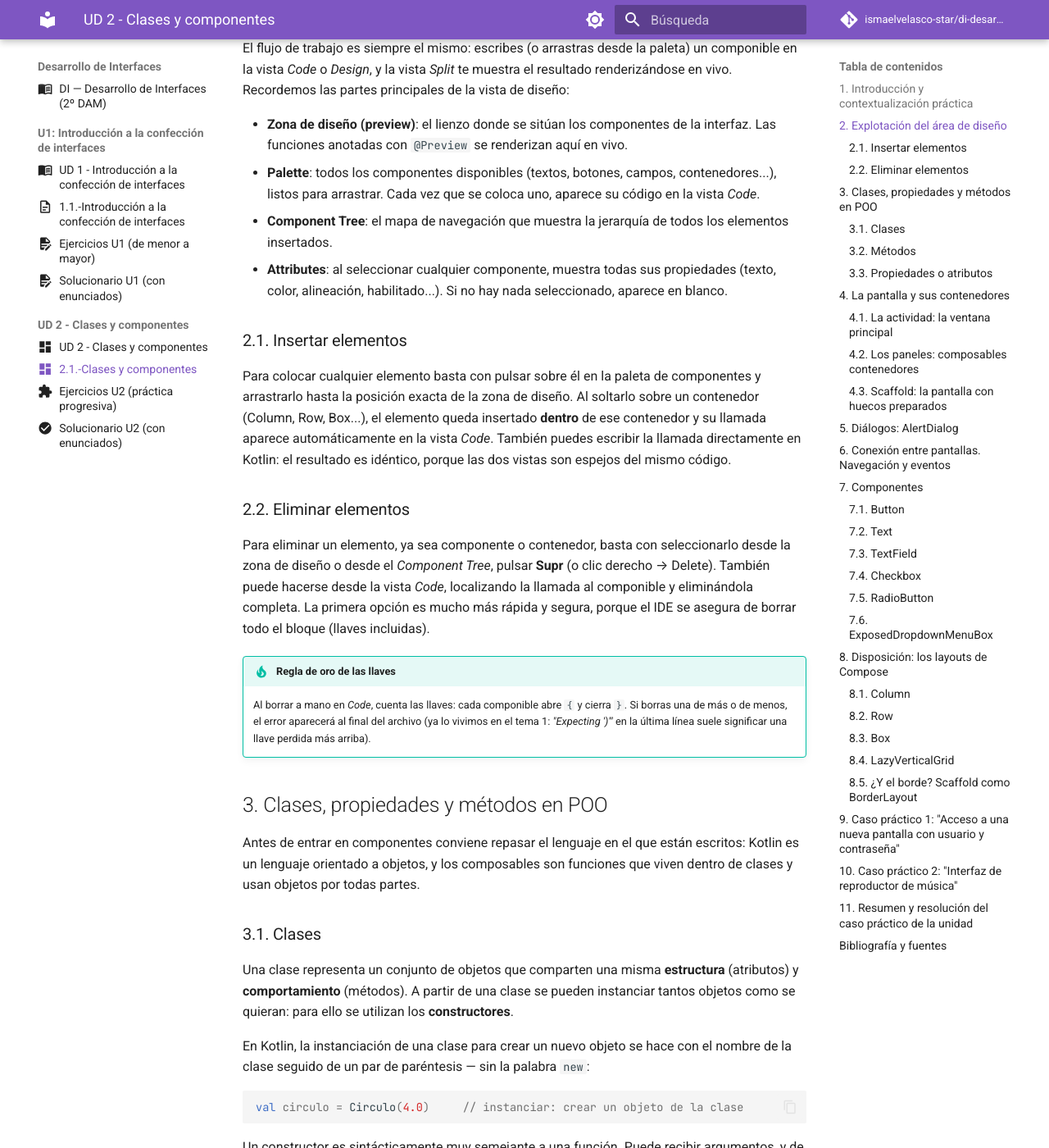
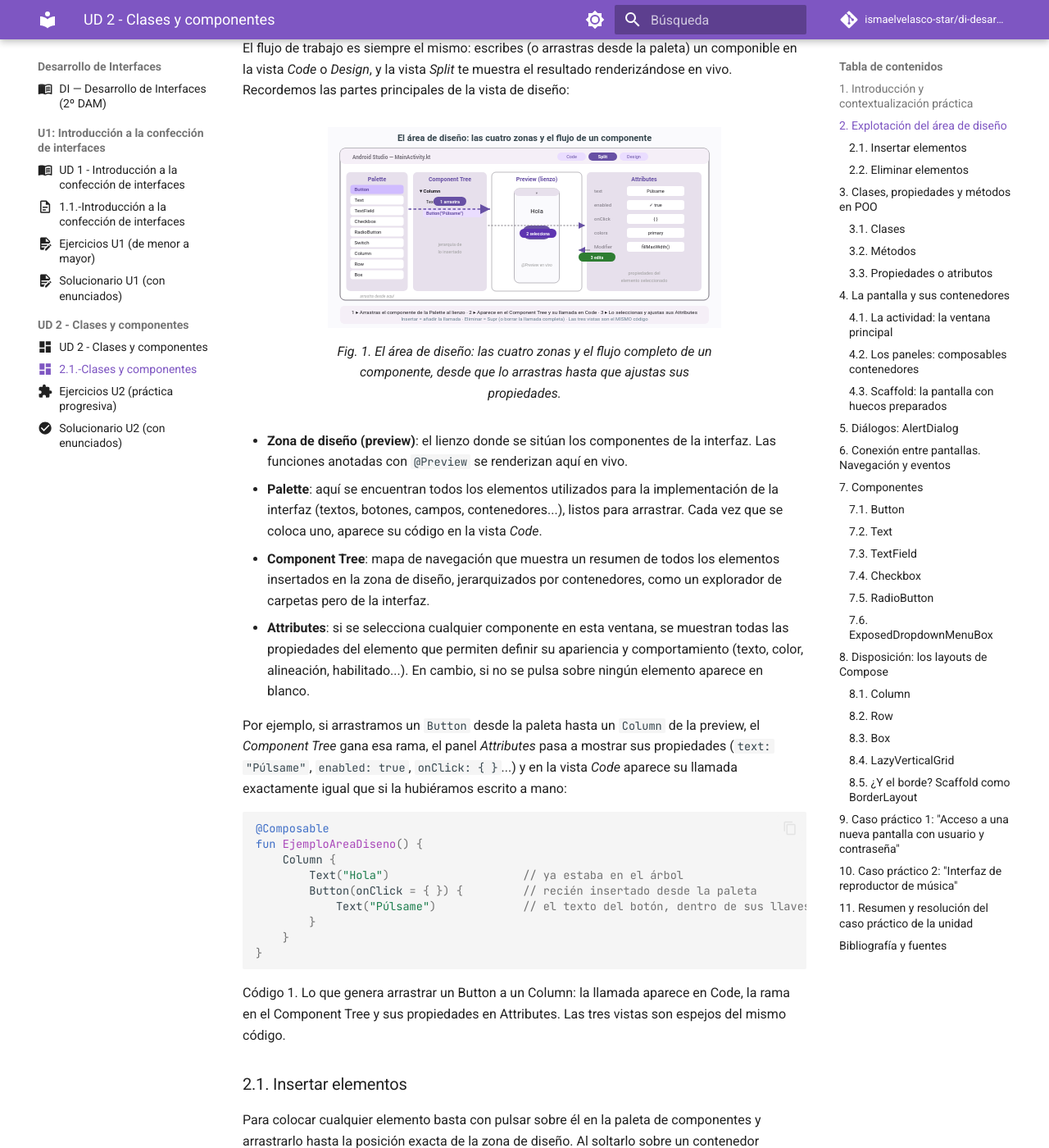
Before and after one commit to ismaelvelasco-star/di-desarrollo-interfaces, an MkDocs documentation site: the page built from docs/section1/u02/teoria/DI-U2.1.-ClasesYComponentes.md, in a window 1280 px wide and 1400 px high, scrolled down 1486 px. Shown: the whole window at 82% size. Built offline with MkDocs 1.6.1 and Material for MkDocs 9.7.7, drawn with Linux system fonts in a browser that asks for light colours; comment, search, counter and statistics services are not loaded; some of the changed text lies outside the part shown.

Commit message:
teoría U2: apartado 2 con figura de las 4 zonas del área de diseño + ejemplos de código insertar/eliminar; 3.3 con ejemplo Contacto→TarjetaContacto; códigos renumerados

````diff
--- a/docs/section1/u02/teoria/DI-U2.1.-ClasesYComponentes.md
+++ b/docs/section1/u02/teoria/DI-U2.1.-ClasesYComponentes.md
@@ -53,18 +53,77 @@
 
 El flujo de trabajo es siempre el mismo: escribes (o arrastras desde la paleta) un componible en la vista *Code* o *Design*, y la vista *Split* te muestra el resultado renderizándose en vivo. Recordemos las partes principales de la vista de diseño:
 
+<figure markdown>
+![El área de diseño de Android Studio con sus cuatro zonas: Palette con el catálogo de componentes, Component Tree con la jerarquía, la Preview como lienzo y Attributes con las propiedades del elemento seleccionado.](assets/area-diseno-zonas.svg)
+<figcaption>Fig. 1. El área de diseño: las cuatro zonas y el flujo completo de un componente, desde que lo arrastras hasta que ajustas sus propiedades.</figcaption>
+</figure>
+
 - **Zona de diseño (preview)**: el lienzo donde se sitúan los componentes de la interfaz. Las funciones anotadas con `@Preview` se renderizan aquí en vivo.
-- **Palette**: todos los componentes disponibles (textos, botones, campos, contenedores...), listos para arrastrar. Cada vez que se coloca uno, aparece su código en la vista *Code*.
-- **Component Tree**: el mapa de navegación que muestra la jerarquía de todos los elementos insertados.
-- **Attributes**: al seleccionar cualquier componente, muestra todas sus propiedades (texto, color, alineación, habilitado...). Si no hay nada seleccionado, aparece en blanco.
+- **Palette**: aquí se encuentran todos los elementos utilizados para la implementación de la interfaz (textos, botones, campos, contenedores...), listos para arrastrar. Cada vez que se coloca uno, aparece su código en la vista *Code*.
+- **Component Tree**: mapa de navegación que muestra un resumen de todos los elementos insertados en la zona de diseño, jerarquizados por contenedores, como un explorador de carpetas pero de la interfaz.
+- **Attributes**: si se selecciona cualquier componente en esta ventana, se muestran todas las propiedades del elemento que permiten definir su apariencia y comportamiento (texto, color, alineación, habilitado...). En cambio, si no se pulsa sobre ningún elemento aparece en blanco.
+
+Por ejemplo, si arrastramos un `Button` desde la paleta hasta un `Column` de la preview, el *Component Tree* gana esa rama, el panel *Attributes* pasa a mostrar sus propiedades (`text: "Púlsame"`, `enabled: true`, `onClick: { }`...) y en la vista *Code* aparece su llamada exactamente igual que si la hubiéramos escrito a mano:
+
+```kotlin
+@Composable
+fun EjemploAreaDiseno() {
+    Column {
+        Text("Hola")                    // ya estaba en el árbol
+        Button(onClick = { }) {         // recién insertado desde la paleta
+            Text("Púlsame")             // el texto del botón, dentro de sus llaves
+        }
+    }
+}
+```
+
+Código 1. Lo que genera arrastrar un Button a un Column: la llamada aparece en Code, la rama en el Component Tree y sus propiedades en Attributes. Las tres vistas son espejos del mismo código.
 
 ### 2.1. Insertar elementos
 
 Para colocar cualquier elemento basta con pulsar sobre él en la paleta de componentes y arrastrarlo hasta la posición exacta de la zona de diseño. Al soltarlo sobre un contenedor (Column, Row, Box...), el elemento queda insertado **dentro** de ese contenedor y su llamada aparece automáticamente en la vista *Code*. También puedes escribir la llamada directamente en Kotlin: el resultado es idéntico, porque las dos vistas son espejos del mismo código.
 
+```kotlin
+// ANTES: un Column con un solo Text
+Column {
+    Text("Hola")
+}
+
+// DESPUÉS de insertar un TextField desde la paleta (o a mano: idéntico)
+Column {
+    Text("Hola")
+    OutlinedTextField(                  // insertado dentro del Column
+        value = nombre,
+        onValueChange = { nombre = it },
+        label = { Text("Escribe tu nombre") }
+    )
+}
+```
+
+Código 2. Insertar un elemento es añadir su llamada dentro del contenedor: arrastrándolo en Design o escribiéndola en Code produce exactamente el mismo resultado.
+
 ### 2.2. Eliminar elementos
 
 Para eliminar un elemento, ya sea componente o contenedor, basta con seleccionarlo desde la zona de diseño o desde el *Component Tree*, pulsar **Supr** (o clic derecho → Delete). También puede hacerse desde la vista *Code*, localizando la llamada al componible y eliminándola completa. La primera opción es mucho más rápida y segura, porque el IDE se asegura de borrar todo el bloque (llaves incluidas).
+
+```kotlin
+// ANTES: el Column con el TextField insertado
+Column {
+    Text("Hola")
+    OutlinedTextField(
+        value = nombre,
+        onValueChange = { nombre = it },
+        label = { Text("Escribe tu nombre") }
+    )
+}
+
+// DESPUÉS de eliminar el TextField (Supr sobre él en Design o el Tree):
+Column {
+    Text("Hola")
+}
+```
+
+Código 3. Eliminar un elemento es quitar su llamada completa del contenedor: seleccionar + Supr lo hace en un clic; a mano en Code hay que borrar la llamada entera, con sus llaves y todos sus parámetros.
 
 !!! tip "Regla de oro de las llaves"
     Al borrar a mano en *Code*, cuenta las llaves: cada componible abre `{` y cierra `}`. Si borras una de más o de menos, el error aparecerá al final del archivo (ya lo vivimos en el tema 1: *"Expecting ')'"* en la última línea suele significar una llave perdida más arriba).
@@ -107,7 +166,38 @@
 c.crecer()                     // radio pasa a 4.0
 ```
 
-Código 1. Estructura de una clase Kotlin: atributos en el constructor, métodos en el cuerpo. Es el equivalente Compose-friendly de la estructura clásica atributos-constructor-métodos.
+Código 4. Estructura de una clase Kotlin: atributos en el constructor, métodos en el cuerpo. Es el equivalente Compose-friendly de la estructura clásica atributos-constructor-métodos.
+
+Y un ejemplo directo de interfaz: una clase `Contacto` cuyos atributos alimentan una tarjeta visual. Fíjate cómo cada atributo del objeto acaba pintado en un componente de la interfaz:
+
+```kotlin
+class Contacto(
+    var nombre: String,          // atributo → Text(titleLarge)
+    var telefono: String,        // atributo → Text(bodyMedium)
+    var favorito: Boolean        // atributo → cambia el color del botón
+)
+
+@Composable
+fun TarjetaContacto(contacto: Contacto) {
+    Row(verticalAlignment = Alignment.CenterVertically) {
+        Column(modifier = Modifier.weight(1f)) {
+            Text(contacto.nombre,                       // el atributo nombre
+                 style = MaterialTheme.typography.titleLarge)
+            Text(contacto.telefono,                     // el atributo telefono
+                 style = MaterialTheme.typography.bodyMedium)
+        }
+        Button(onClick = { contacto.favorito = !contacto.favorito }) {
+            // el atributo favorito decide el color del botón
+            Text(if (contacto.favorito) "★" else "☆")
+        }
+    }
+}
+
+// uso: crear el objeto (instanciar) y pasarlo a la interfaz
+TarjetaContacto(Contacto(nombre = "María", telefono = "600123456", favorito = true))
+```
+
+Código 5. Los atributos de un objeto alimentando la interfaz: `nombre` y `telefono` se pintan en los Text, y `favorito` decide qué muestra el botón. Los datos viven en el objeto; la interfaz los lee para dibujarse.
 
 !!! note "Por qué esto importa en Compose"
     El **estado** de una pantalla (`var contador by remember { mutableIntStateOf(0) }`) es exactamente esto: una propiedad que vive en un objeto observado, y que al cambiar provoca que la interfaz se redibuje. La POO no es repaso burocrático: es el motor del `remember` que usaremos en los casos prácticos.
````
Also changed, not shown: other parts of docs/section1/u02/teoria/DI-U2.1.-ClasesYComponentes.md (+20 -20 lines), docs/section1/u02/teoria/assets/area-diseno-zonas.svg (added).
